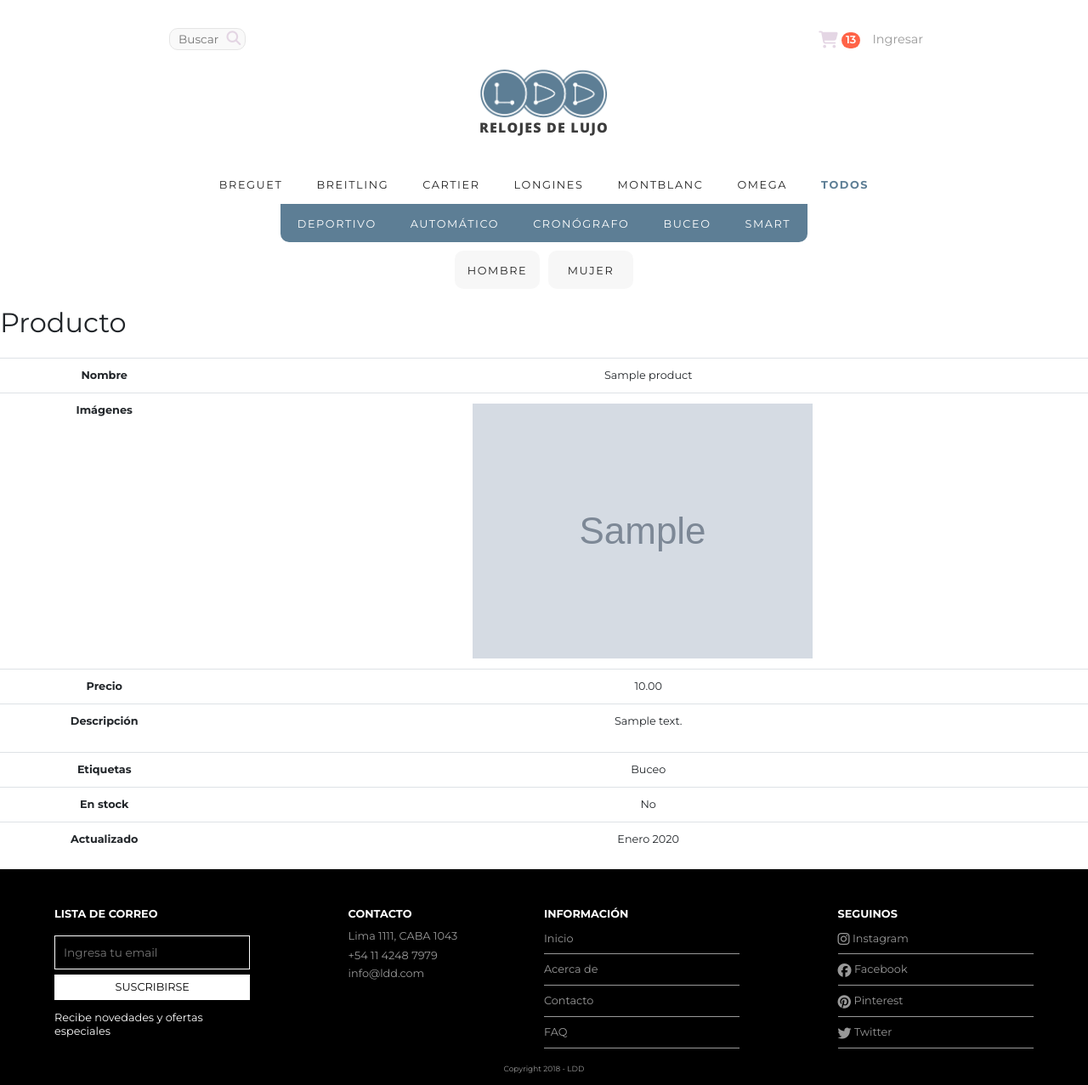
After one commit to MrEscape54/LDD-Django, a Django app: a page that uses main/templates/base.html in a window 1280 px wide. The commit adds this page. Shown: the whole page at 85% size. Run offline with Django 3.2, Linux system fonts and the light colour scheme; data comes from the database, SQL or seed files in the repository; tables that the repository leaves empty hold one stand-in row (values such as "Sample post"); grey boxes marked "Sample" are stand-in pictures; some libraries are stand-ins or nearby versions.

Commit message:
product detail added

```diff
--- a/main/templates/base.html
+++ b/main/templates/base.html
@@ -110,21 +110,21 @@
                         {% comment %} <li><a href="#"></a></li> {% endcomment %}
                 {% comment %}     @endif
                 @endforeach {% endcomment %}
-                <li class="active"><a href="#">Deportivo</a></li>
-                <li><a href="#">Automático</a></li>
-                <li><a href="#">Cronógrafo</a></li>
-                <li><a href="#">Buceo</a></li>
-                <li><a href="#">Smart</a></li>
-                <li class="last"><a href="#">Todos</a></li>
+                <li class="active"><a href="{% url 'products' 'deportivo' %}">Deportivo</a></li>
+                <li><a href="{% url 'products' 'automatico' %}">Automático</a></li>
+                <li><a href="{% url 'products' 'cronografo' %}">Cronógrafo</a></li>
+                <li><a href="{% url 'products' 'buceo' %}">Buceo</a></li>
+                <li><a href="{% url 'products' 'smart' %}">Smart</a></li>
+                <li class="last"><a href="{% url 'products' 'all' %}">Todos</a></li>
             </ul>
         </nav>
 
         <nav id="GenderOuter">
             <span>Género</span>
             <ul id="Gender" class="">
-                <li class="active"><a href="#">Hombre</a></li>
-                <li><a href="#">Mujer</a></li>
-                <li class="last"><a href="#">Todos</a></li>
+                <li class="active"><a href="{% url 'products' 'hombre' %}">Hombre</a></li>
+                <li><a href="{% url 'products' 'mujer' %}">Mujer</a></li>
+                <li class="last"><a href="{% url 'products' 'all' %}">Todos</a></li>
             </ul>
         </nav>
     </header>
--- /dev/null
+++ b/main/templates/main/product_detail.html
@@ -0,0 +1,41 @@
+{% extends "base.html" %}
+
+{% block content %}
+  <h1>Producto</h1>
+  <table class="table">
+    <tr>
+      <th>Nombre</th>
+      <td>{{ object.name }}</td>
+    </tr>
+    <tr>
+      <th>Imágenes</th>
+      <td>
+        {% for image in object.productimage_set.all %}
+        <img src ="{{ image.thumbnail.url }}" alt="cover" >
+        {% endfor %}
+      </td>
+    </tr>
+    <tr>
+      <th>Precio</th>
+      <td>{{ object.price }}</td>
+    </tr>
+    <tr>
+      <th>Descripción</th>
+      <td>{{ object.description|linebreaks }}</td>
+    </tr>
+    <tr>
+      <th>Etiquetas</th>
+      <td>{{ object.tags.all|join:","|default:"No tags available" }}</td>
+    </tr>
+    <tr>
+      <th>En stock</th>
+      <td>{{ object.in_stock|yesno|capfirst }}</td>
+    </tr>
+    <tr>
+      <th>Actualizado</th>
+      <td>{{ object.date_updated|date:"F Y" }}</td>
+
+    </tr>
+  </table>
+  {% comment %} <a href="{% url "add_to_basket" %}?product_id={{ object.id }}">Add to basket</a> {% endcomment %}
+{% endblock content %}
--- a/main/templates/product_list.html
+++ b/main/templates/main/product_list.html
@@ -9,7 +9,7 @@
     {% comment %} {% for product, image in products_list|zip:product_images_list %} no hace falta el nested{% endcomment %}
     {% for product in products_list %}
     <div class="collections coll-watches">
-        <img class="foto" src="{{ product.get_image_url }}">
+        <a href="{% url 'product' product.slug %}"><img class="foto" src="{{ product.get_image_url }}"></a>
         <p class="prod-description">{{ product.name }}</p>
         <p class="prod-description prices"><strong>$ {{ product.price|intcomma }}</strong></p>
         <a class="boton-tr boton-tr-watches" href="#">Agregar al carrito</a>
--- a/main/urls.py
+++ b/main/urls.py
@@ -1,6 +1,8 @@
 from django.urls import path
 from django.views.generic import TemplateView
+from django.views.generic.detail import DetailView
 from main import views
+from main import models
 
 urlpatterns = [
     path('', TemplateView.as_view(template_name='index.html'), name='index'),
@@ -8,4 +10,5 @@ urlpatterns = [
     path('contact/', views.ContactView.as_view(), name='contact'),
     path('faq/', TemplateView.as_view(template_name='faq.html'), name='faq'),
     path('products/<slug:tag>', views.ProductListView.as_view(), name='products'),
+    path('product/<slug:slug>', DetailView.as_view(model=models.Product), name='product'),
 ]
--- a/main/views.py
+++ b/main/views.py
@@ -16,7 +16,7 @@ class ContactView(FormView):
 		return super().form_valid(form)
 
 class ProductListView(ListView):
-	template_name = 'product_list.html'
+	template_name = 'main/product_list.html'
 	context_object_name = 'products_list'
 	model = models.Product
 	paginate_by = 24
```
